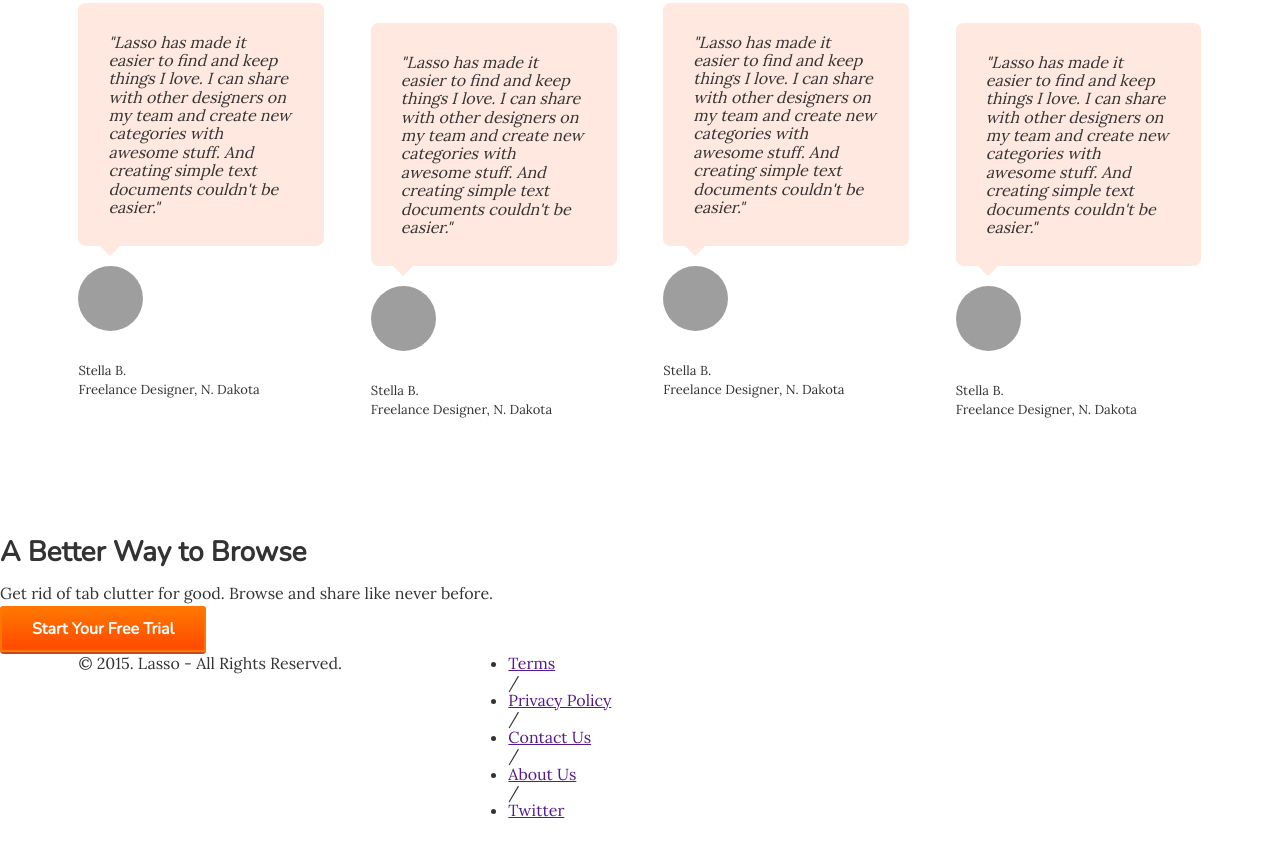
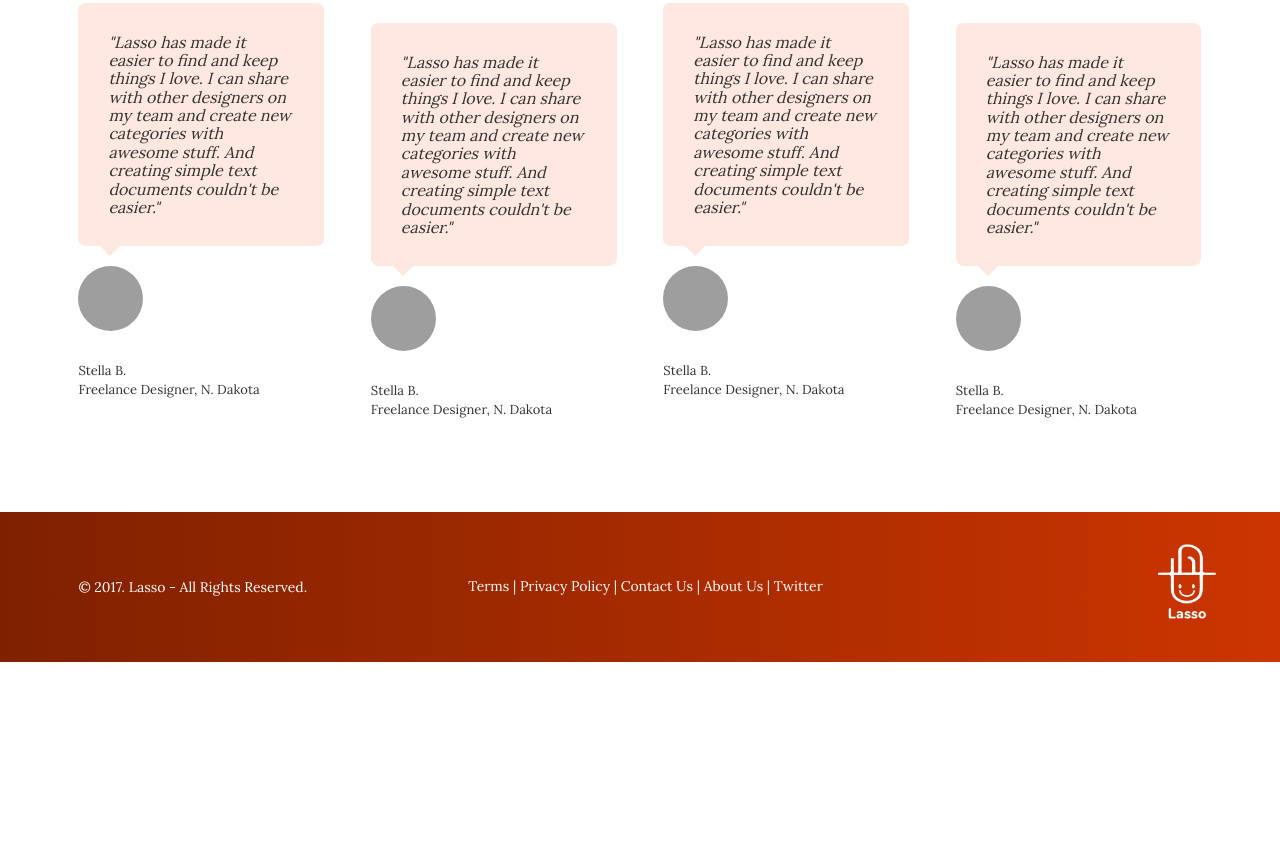
Before and after one commit to rldr/Lasso, a plain HTML site: page index.html in a window 1280 px wide. Shown: the part 2456-3312 px from the top of the page. After the commit the page ends 3118 px from the top, so only its background shows below. Drawn offline with nearby package versions, Linux system fonts and the light colour scheme; grey boxes are pictures that could not be loaded.

Commit message:
Checkpoint 31 completed

```diff
--- a/css/style.css
+++ b/css/style.css
@@ -317,3 +317,69 @@ header .hero {
    position: relative;
    top: 20px;
  }
+
+
+ /* FOOTER */
+ footer {
+   background-color: #7F2100;
+   background-image: linear-gradient(to top, #CC3500 0%, #7F2100 100%);
+   color: #FFFFFF;
+   height: 150px;
+   position: relative;
+   overflow: hidden;
+   z-index: 0;
+ }
+ footer p, footer nav ul {
+   font-size:14px;
+   font-weight:100;
+   text-align: center;
+   margin: 10px auto 0;
+ }
+ footer nav ul li {
+   list-style-type: none;
+   display: inline;
+ }
+ footer nav ul li a {
+   color:#FFFFFF;
+   text-decoration: none;
+ }
+ footer .right-footer-block {
+   background-color: transparent;
+ }
+
+
+ footer .logo{
+   padding: 2.35em 0;
+   margin: 0 auto;
+   display: block;
+ }
+
+ @media (min-width: 992px){
+   footer{
+     background-color: #3498DB;
+     background-image: linear-gradient(to left,
+        #CC3500 0%, #7F2100 100%);
+     height: 150px;
+   }
+
+   footer p{
+     padding: 4em 0;
+     text-align: left;
+
+   }
+
+   footer nav ul{
+     padding: 4em 0;
+     display: inline-block;
+     overflow: hidden;
+     white-space: nowrap;
+
+   }
+
+   footer .logo{
+     position: absolute;
+     padding: 2em 0 2em 300px;
+     height: 75px;
+   }
+
+ }
--- a/index.html
+++ b/index.html
@@ -148,11 +148,11 @@
   </ul>
  </section>
 
- <section class="call-to-action">
+<!-- <section class="call-to-action">
    <h2>A Better Way to Browse</h2>
    <p>Get rid of tab clutter for good. Browse and share like never before. </p>
    <a href="signup.html" class="btn">Start Your Free Trial</a>
- </section>
+ </section> -->
 
  </main>
 
@@ -160,19 +160,19 @@
  <footer>
    <div class="container footer-nav-block">
        <div class="left-footer-block one-third">
-         <p class="copyright-block">&copy; 2015. <strong>Lasso</strong> - All Rights Reserved.</p>
+         <p class="copyright-block">&copy; 2017. <strong>Lasso</strong> - All Rights Reserved.</p>
        </div>
        <nav class="link-block middle-footer-block one-third">
          <ul>
-           <li><a href="">Terms</a></li> /
-           <li><a href="">Privacy Policy</a></li> /
-           <li><a href="">Contact Us</a></li> /
-           <li><a href="">About Us</a></li> /
+           <li><a href="">Terms</a></li> |
+           <li><a href="">Privacy Policy</a></li> |
+           <li><a href="">Contact Us</a></li> |
+           <li><a href="">About Us</a></li> |
            <li><a href="">Twitter</a></li>
          </ul>
        </nav>
        <div class="right-footer-block one-third">
-         <img class="logo" src="images/logo.png" alt="Lasso" />
+         <img class="logo" src="images/Logo.png" alt="Lasso" />
        </div>
    </div>
  </footer>
```
